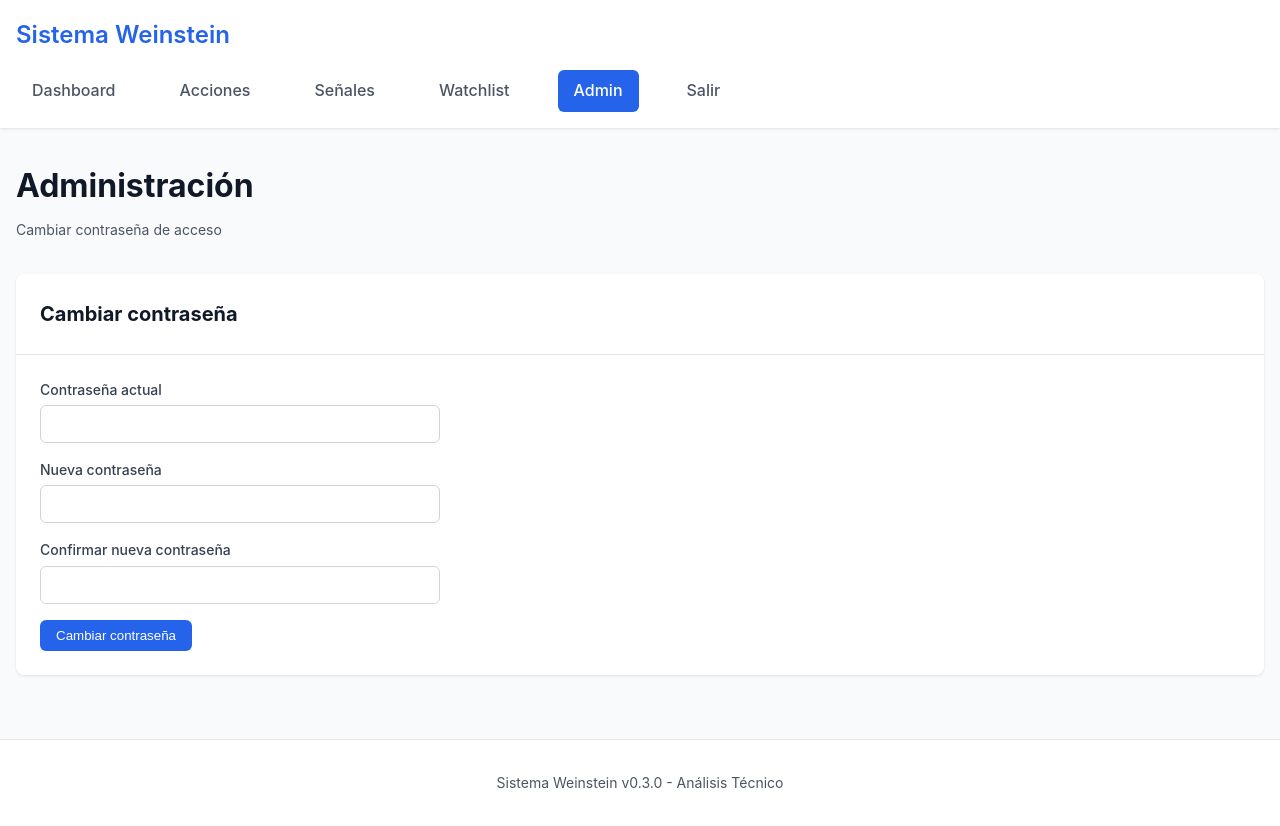
After one commit to gcediel/sw, a FastAPI app: template web/templates/admin.html in a window 1280 px wide. The commit adds this page. Run offline with FastAPI, Linux system fonts and the light colour scheme; the template is opened without the code that fills it, so the values that code supplies are empty; the visitor is signed in with stand-in values (Sample User, id 1).

Commit message:
250213d - Añadida autenticación por contraseña y sección de administración
Protege la app con login por contraseña (bcrypt) y sesiones con cookie.
Contraseña por defecto: Weinstein. Incluye página de admin para cambiarla.
BASE_PATH configurable por variable de entorno para dev/producción.

Co-Authored-By: Claude Opus 4.6 <noreply@anthropic.com>

```diff
--- a/requirements.txt
+++ b/requirements.txt
@@ -1,5 +1,6 @@
 annotated-types==0.7.0
 anyio==4.12.1
+bcrypt==5.0.0
 appdirs==1.4.4
 APScheduler==3.10.4
 beautifulsoup4==4.14.3
@@ -18,6 +19,7 @@ httpcore==1.0.9
 httptools==0.7.1
 httpx==0.25.2
 idna==3.11
+itsdangerous==2.2.0
 Jinja2==3.1.3
 lxml==6.0.2
 MarkupSafe==3.0.3
@@ -31,6 +33,7 @@ pydantic_core==2.41.5
 PyMySQL==1.1.0
 python-dateutil==2.9.0.post0
 python-dotenv==1.0.0
+python-multipart==0.0.22
 python-telegram-bot==20.7
 pytimeparse==1.1.8
 pytz==2025.2
--- a/web/main.py
+++ b/web/main.py
@@ -9,10 +9,12 @@ Uso:
 import sys
 sys.path.insert(0, '/home/stanweinstein')
 
-from fastapi import FastAPI, Request
-from fastapi.responses import HTMLResponse, JSONResponse
+from fastapi import FastAPI, Request, Form
+from fastapi.responses import HTMLResponse, JSONResponse, RedirectResponse
 from fastapi.staticfiles import StaticFiles
 from fastapi.templating import Jinja2Templates
+from starlette.middleware.sessions import SessionMiddleware
+from starlette.middleware.base import BaseHTTPMiddleware
 from typing import Optional, List
 from datetime import datetime, timedelta
 from sqlalchemy import and_, func, desc
@@ -20,6 +22,11 @@ from sqlalchemy import and_, func, desc
 from app.database import SessionLocal, Stock, WeeklyData, Signal, DailyData
 from app.analyzer import WeinsteinAnalyzer
 from app.signals import SignalGenerator
+from app.auth import verify_password, save_password
+
+# Base path: "/sw" en producción (detrás de proxy), "" en local
+import os
+BASE_PATH = os.environ.get("BASE_PATH", "")
 
 # Crear aplicación FastAPI
 app = FastAPI(
@@ -28,9 +35,112 @@ app = FastAPI(
     version="0.3.0"
 )
 
+# ============================================
+# AUTENTICACIÓN - Middleware
+# ============================================
+
+class AuthMiddleware(BaseHTTPMiddleware):
+    async def dispatch(self, request: Request, call_next):
+        path = request.url.path
+        # Permitir rutas públicas
+        if path == "/login" or path.startswith("/static"):
+            return await call_next(request)
+        # Verificar sesión
+        if not request.session.get("authenticated"):
+            return RedirectResponse(url="/login", status_code=302)
+        return await call_next(request)
+
+# Orden: AuthMiddleware se añade después → se ejecuta después de SessionMiddleware
+app.add_middleware(AuthMiddleware)
+app.add_middleware(SessionMiddleware, secret_key="weinstein-session-secret-k3y-2024")
+
 # Montar archivos estáticos y templates
 app.mount("/static", StaticFiles(directory="web/static"), name="static")
 templates = Jinja2Templates(directory="web/templates")
+
+
+@app.get("/login", response_class=HTMLResponse)
+async def login_page(request: Request):
+    """Página de login"""
+    if request.session.get("authenticated"):
+        return RedirectResponse(url="/", status_code=302)
+    return templates.TemplateResponse("login.html", {
+        "request": request,
+        "base_path": BASE_PATH,
+        "error": None
+    })
+
+
+@app.post("/login", response_class=HTMLResponse)
+async def login_post(request: Request, password: str = Form(...)):
+    """Procesar login"""
+    if verify_password(password):
+        request.session["authenticated"] = True
+        return RedirectResponse(url="/", status_code=303)
+    return templates.TemplateResponse("login.html", {
+        "request": request,
+        "base_path": BASE_PATH,
+        "error": "Contraseña incorrecta"
+    })
+
+
+@app.get("/logout")
+async def logout(request: Request):
+    """Cerrar sesión"""
+    request.session.clear()
+    return RedirectResponse(url="/login", status_code=302)
+
+
+@app.get("/admin", response_class=HTMLResponse)
+async def admin_page(request: Request):
+    """Página de administración"""
+    return templates.TemplateResponse("admin.html", {
+        "request": request,
+        "base_path": BASE_PATH,
+        "success": None,
+        "error": None
+    })
+
+
+@app.post("/admin/change-password", response_class=HTMLResponse)
+async def change_password(
+    request: Request,
+    current_password: str = Form(...),
+    new_password: str = Form(...),
+    confirm_password: str = Form(...)
+):
+    """Cambiar contraseña"""
+    if not verify_password(current_password):
+        return templates.TemplateResponse("admin.html", {
+            "request": request,
+            "base_path": BASE_PATH,
+            "error": "La contraseña actual es incorrecta",
+            "success": None
+        })
+
+    if new_password != confirm_password:
+        return templates.TemplateResponse("admin.html", {
+            "request": request,
+            "base_path": BASE_PATH,
+            "error": "Las contraseñas nuevas no coinciden",
+            "success": None
+        })
+
+    if len(new_password) < 4:
+        return templates.TemplateResponse("admin.html", {
+            "request": request,
+            "base_path": BASE_PATH,
+            "error": "La contraseña debe tener al menos 4 caracteres",
+            "success": None
+        })
+
+    save_password(new_password)
+    return templates.TemplateResponse("admin.html", {
+        "request": request,
+        "base_path": BASE_PATH,
+        "success": "Contraseña cambiada correctamente",
+        "error": None
+    })
 
 
 # ============================================
@@ -55,7 +165,7 @@ async def home(request: Request):
     """Página principal - Dashboard"""
     return templates.TemplateResponse("dashboard.html", {
         "request": request,
-        "base_path": "/sw"
+        "base_path": BASE_PATH
     })
 
 
@@ -64,7 +174,7 @@ async def stocks_page(request: Request):
     """Página de lista de acciones"""
     return templates.TemplateResponse("stocks.html", {
         "request": request,
-        "base_path": "/sw"
+        "base_path": BASE_PATH
     })
 
 
@@ -74,7 +184,7 @@ async def stock_detail_page(request: Request, ticker: str):
     return templates.TemplateResponse("stock_detail.html", {
         "request": request,
         "ticker": ticker.upper(),
-        "base_path": "/sw"
+        "base_path": BASE_PATH
     })
 
 
@@ -83,7 +193,7 @@ async def signals_page(request: Request):
     """Página de señales"""
     return templates.TemplateResponse("signals.html", {
         "request": request,
-        "base_path": "/sw"
+        "base_path": BASE_PATH
     })
 
 
@@ -92,7 +202,7 @@ async def watchlist_page(request: Request):
     """Página de watchlist (Etapa 2)"""
     return templates.TemplateResponse("watchlist.html", {
         "request": request,
-        "base_path": "/sw"
+        "base_path": BASE_PATH
     })
 
 
--- a/web/static/style.css
+++ b/web/static/style.css
@@ -396,3 +396,100 @@ a.ticker-link:hover {
     color: var(--danger-color);
     font-weight: 600;
 }
+
+/* Login */
+.login-container {
+    display: flex;
+    justify-content: center;
+    align-items: center;
+    min-height: 100vh;
+}
+
+.login-card {
+    background: white;
+    border-radius: 0.5rem;
+    box-shadow: 0 4px 12px rgba(0,0,0,0.15);
+    padding: 2.5rem;
+    width: 100%;
+    max-width: 400px;
+    text-align: center;
+}
+
+.login-card h1 {
+    font-size: 1.5rem;
+    color: var(--primary-color);
+    margin-bottom: 0.5rem;
+}
+
+.login-subtitle {
+    color: var(--gray-600);
+    font-size: 0.875rem;
+    margin-bottom: 1.5rem;
+}
+
+.login-error {
+    background-color: #fee2e2;
+    color: #991b1b;
+    padding: 0.75rem;
+    border-radius: 0.375rem;
+    font-size: 0.875rem;
+    margin-bottom: 1rem;
+}
+
+/* Forms */
+.form-group {
+    margin-bottom: 1rem;
+    text-align: left;
+}
+
+.form-group label {
+    display: block;
+    font-weight: 500;
+    font-size: 0.875rem;
+    color: var(--gray-700);
+    margin-bottom: 0.25rem;
+}
+
+.form-input {
+    width: 100%;
+    padding: 0.625rem 0.75rem;
+    border: 1px solid var(--gray-300);
+    border-radius: 0.375rem;
+    font-size: 0.875rem;
+    transition: border-color 0.2s;
+}
+
+.form-input:focus {
+    outline: none;
+    border-color: var(--primary-color);
+    box-shadow: 0 0 0 3px rgba(37, 99, 235, 0.1);
+}
+
+.btn-block {
+    width: 100%;
+    padding: 0.625rem;
+    font-size: 1rem;
+}
+
+/* Admin form */
+.admin-form {
+    max-width: 400px;
+}
+
+/* Alerts */
+.alert {
+    padding: 0.75rem 1rem;
+    border-radius: 0.375rem;
+    font-size: 0.875rem;
+    margin-bottom: 1.5rem;
+}
+
+.alert-success {
+    background-color: #d1fae5;
+    color: #065f46;
+}
+
+.alert-error {
+    background-color: #fee2e2;
+    color: #991b1b;
+}
--- /dev/null
+++ b/web/templates/admin.html
@@ -0,0 +1,69 @@
+<!DOCTYPE html>
+<html lang="es">
+<head>
+    <meta charset="UTF-8">
+    <meta name="viewport" content="width=device-width, initial-scale=1.0">
+    <title>Sistema Weinstein - Administración</title>
+    <link rel="stylesheet" href="{{ base_path }}/static/style.css">
+</head>
+<body>
+    <nav class="navbar">
+        <div class="container">
+            <div class="nav-brand">
+                <h1>Sistema Weinstein</h1>
+            </div>
+            <div class="nav-menu">
+                <a href="{{ base_path }}/">Dashboard</a>
+                <a href="{{ base_path }}/stocks">Acciones</a>
+                <a href="{{ base_path }}/signals">Señales</a>
+                <a href="{{ base_path }}/watchlist">Watchlist</a>
+                <a href="{{ base_path }}/admin" class="active">Admin</a>
+                <a href="{{ base_path }}/logout">Salir</a>
+            </div>
+        </div>
+    </nav>
+
+    <div class="container">
+        <div class="header">
+            <h2>Administración</h2>
+            <p class="subtitle">Cambiar contraseña de acceso</p>
+        </div>
+
+        {% if success %}
+        <div class="alert alert-success">{{ success }}</div>
+        {% endif %}
+        {% if error %}
+        <div class="alert alert-error">{{ error }}</div>
+        {% endif %}
+
+        <div class="card">
+            <div class="card-header">
+                <h3>Cambiar contraseña</h3>
+            </div>
+            <div class="card-body">
+                <form method="post" action="{{ base_path }}/admin/change-password" class="admin-form">
+                    <div class="form-group">
+                        <label for="current_password">Contraseña actual</label>
+                        <input type="password" name="current_password" id="current_password" class="form-input" required>
+                    </div>
+                    <div class="form-group">
+                        <label for="new_password">Nueva contraseña</label>
+                        <input type="password" name="new_password" id="new_password" class="form-input" required>
+                    </div>
+                    <div class="form-group">
+                        <label for="confirm_password">Confirmar nueva contraseña</label>
+                        <input type="password" name="confirm_password" id="confirm_password" class="form-input" required>
+                    </div>
+                    <button type="submit" class="btn btn-primary">Cambiar contraseña</button>
+                </form>
+            </div>
+        </div>
+    </div>
+
+    <footer class="footer">
+        <div class="container">
+            <p>Sistema Weinstein v0.3.0 - Análisis Técnico</p>
+        </div>
+    </footer>
+</body>
+</html>
--- a/web/templates/dashboard.html
+++ b/web/templates/dashboard.html
@@ -17,6 +17,8 @@
                 <a href="{{ base_path }}/stocks">Acciones</a>
                 <a href="{{ base_path }}/signals">Señales</a>
                 <a href="{{ base_path }}/watchlist">Watchlist</a>
+                <a href="{{ base_path }}/admin">Admin</a>
+                <a href="{{ base_path }}/logout">Salir</a>
             </div>
         </div>
     </nav>
--- a/web/templates/signals.html
+++ b/web/templates/signals.html
@@ -17,6 +17,8 @@
                 <a href="{{ base_path }}/stocks">Acciones</a>
                 <a href="{{ base_path }}/signals" class="active">Señales</a>
                 <a href="{{ base_path }}/watchlist">Watchlist</a>
+                <a href="{{ base_path }}/admin">Admin</a>
+                <a href="{{ base_path }}/logout">Salir</a>
             </div>
         </div>
     </nav>
--- a/web/templates/stock_detail.html
+++ b/web/templates/stock_detail.html
@@ -42,6 +42,8 @@
                 <a href="{{ base_path }}/stocks">Acciones</a>
                 <a href="{{ base_path }}/signals">Señales</a>
                 <a href="{{ base_path }}/watchlist">Watchlist</a>
+                <a href="{{ base_path }}/admin">Admin</a>
+                <a href="{{ base_path }}/logout">Salir</a>
             </div>
         </div>
     </nav>
--- a/web/templates/stocks.html
+++ b/web/templates/stocks.html
@@ -17,6 +17,8 @@
                 <a href="{{ base_path }}/stocks" class="active">Acciones</a>
                 <a href="{{ base_path }}/signals">Señales</a>
                 <a href="{{ base_path }}/watchlist">Watchlist</a>
+                <a href="{{ base_path }}/admin">Admin</a>
+                <a href="{{ base_path }}/logout">Salir</a>
             </div>
         </div>
     </nav>
--- a/web/templates/watchlist.html
+++ b/web/templates/watchlist.html
@@ -17,6 +17,8 @@
                 <a href="{{ base_path }}/stocks">Acciones</a>
                 <a href="{{ base_path }}/signals">Señales</a>
                 <a href="{{ base_path }}/watchlist" class="active">Watchlist</a>
+                <a href="{{ base_path }}/admin">Admin</a>
+                <a href="{{ base_path }}/logout">Salir</a>
             </div>
         </div>
     </nav>
```
Also changed, not shown: app/auth.py (added, +38 -0 lines), web/templates/login.html (added, +25 -0 lines), 1 other file.
